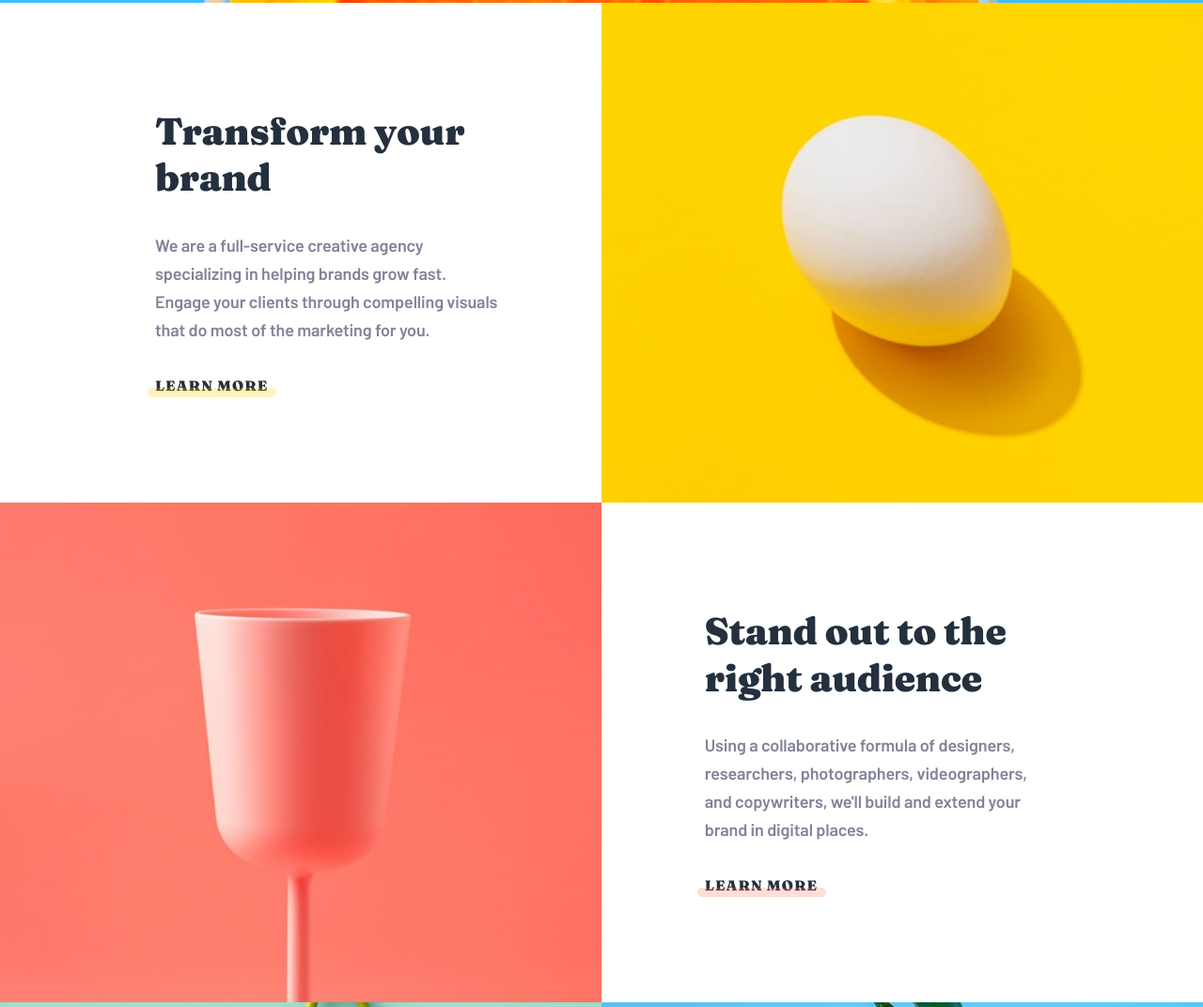
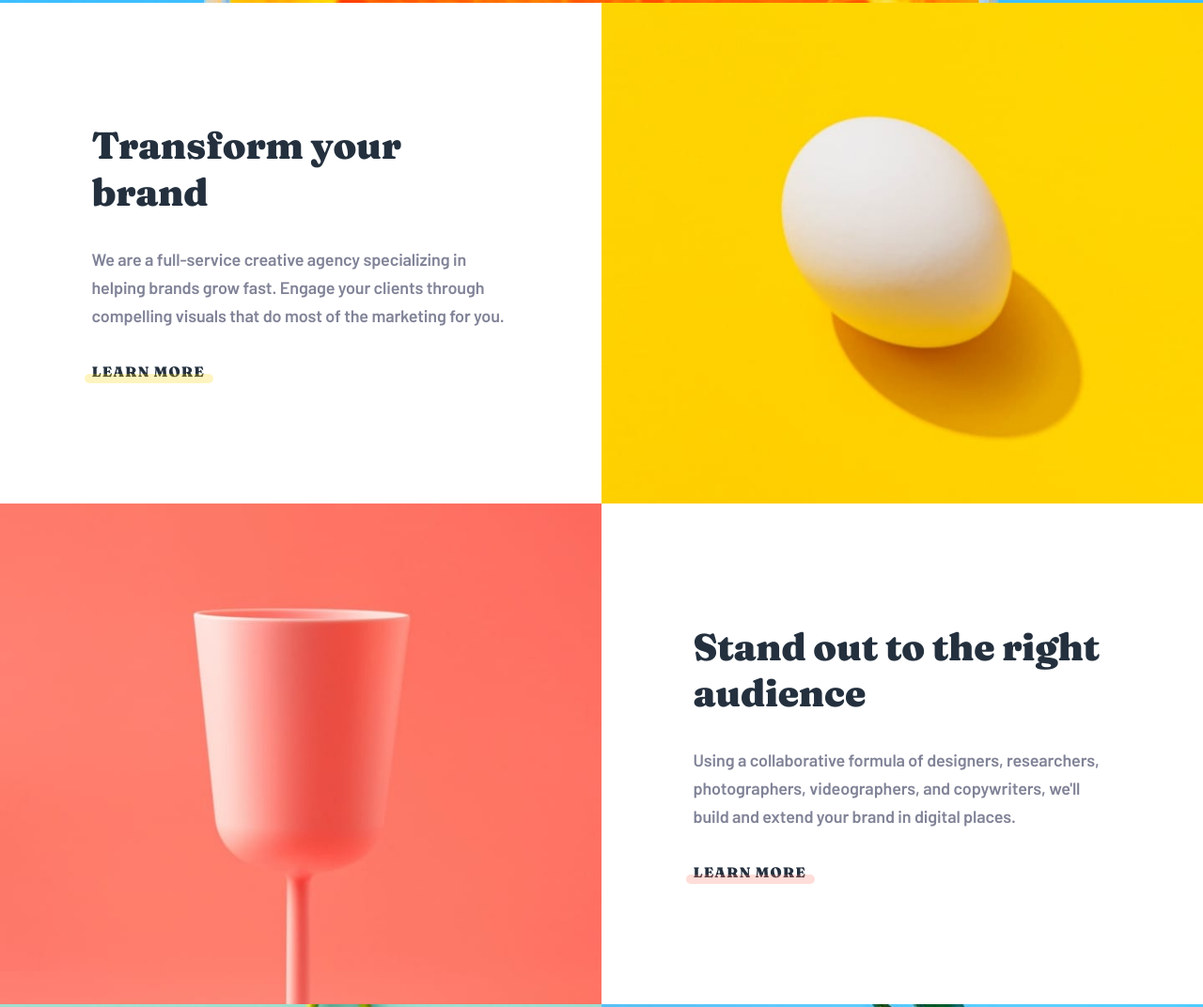
Before and after one commit to AntonyOtero/sunnyside-agency-landing-page-main, a plain HTML site: page index.html in a window 1280 px wide. Shown: the part 804-1876 px from the top of the page at 94% size. Drawn offline with Linux system fonts and the light colour scheme.

Commit message:
Fix responsiveness of #about section on larger screens

```diff
--- a/index.html
+++ b/index.html
@@ -58,6 +58,7 @@
       <!-- Article - Transform -->
       <article class="article-transform">
         <div class="container">
+          <div class="wrapper">
             <h2 class="article-title">Transform your brand</h2>
             <p class="article-body">
               We are a full-service creative agency specializing in helping brands grow fast.
@@ -68,11 +69,16 @@
               <div class="underline"></div>
             </div>
           </div>
-        <img src="./images/mobile/image-transform.jpg" alt="A egg against a yellow background." class="article-image">
+        </div>
+        <picture class="article-image">
+          <source media="(min-width: 750px)" srcset="./images/desktop/image-transform.jpg" class="article-image">
+          <img src="./images/mobile/image-transform.jpg" alt="A egg against a yellow background.">
+        </picture>
       </article>
       <!-- Article - Stand Out -->
       <article class="article-stand-out">
         <div class="container">
+          <div class="wrapper">
             <h2 class="article-title">Stand out to the right audience</h2>
             <p class="article-body">
               Using a collaborative formula of designers, researchers, photographers, videographers, and copywriters, we'll build and
@@ -83,7 +89,11 @@
               <div class="underline"></div>
             </div>
           </div>
-        <img src="./images/mobile/image-stand-out.jpg" alt="A pink chalice against a pink background." class="article-image">
+        </div>
+        <picture class="article-image">
+          <source media="(min-width: 750px)" srcset="./images/desktop/image-stand-out.jpg">
+          <img src="./images/mobile/image-stand-out.jpg" alt="A pink chalice against a pink background.">
+        </picture>
       </article>
     </section>
     <!-- #Services -->
--- a/stylesheets/layout.css
+++ b/stylesheets/layout.css
@@ -99,8 +99,10 @@ body {
   background-repeat: no-repeat;
 }
 
-.hero .container {
-  padding: 0;
+@media screen and (max-width: 750px) {
+  .hero .container {
+    padding:  0;
+  }
 }
 
 @media screen and (min-width: 750px) {
@@ -137,13 +139,15 @@ article .container {
   order: -1;
 }
 
-@media screen and (min-width: 750px) {
+@media screen and (min-width: 1024px) {
   article {
     flex-direction: row;
     justify-content: space-between;
   }
 
   article .container {
+    padding: 0;
+    flex: 1;
     display: flex;
     flex-direction: column;
     align-items: center;
@@ -151,28 +155,12 @@ article .container {
   }
 
   .article-image {
-    width: 50%;
+    flex: 1;
     margin: 0;
   }
 
   .article-transform .article-image {
     order: 1;
-  }
-}
-
-@media screen and (min-width: 1124px) {
-  article .container {
-    align-items: flex-start;
-  }
-
-  .article-transform .container {
-    padding-left: 9.166rem;
-    padding-right: 6.10rem;
-  }
-
-  .article-stand-out .container {
-    padding-right: 9.166rem;
-    padding-left: 6.10rem;
   }
 }
 
--- a/stylesheets/main.css
+++ b/stylesheets/main.css
@@ -1,5 +1,11 @@
 @import url(./typography.css);
 @import url(./layout.css);
+
+*,
+*::after,
+*::before {
+  box-sizing: border-box;
+}
 
 section {
   background: #fff;
```
Lines whose indentation alone changed are shown as unchanged.
